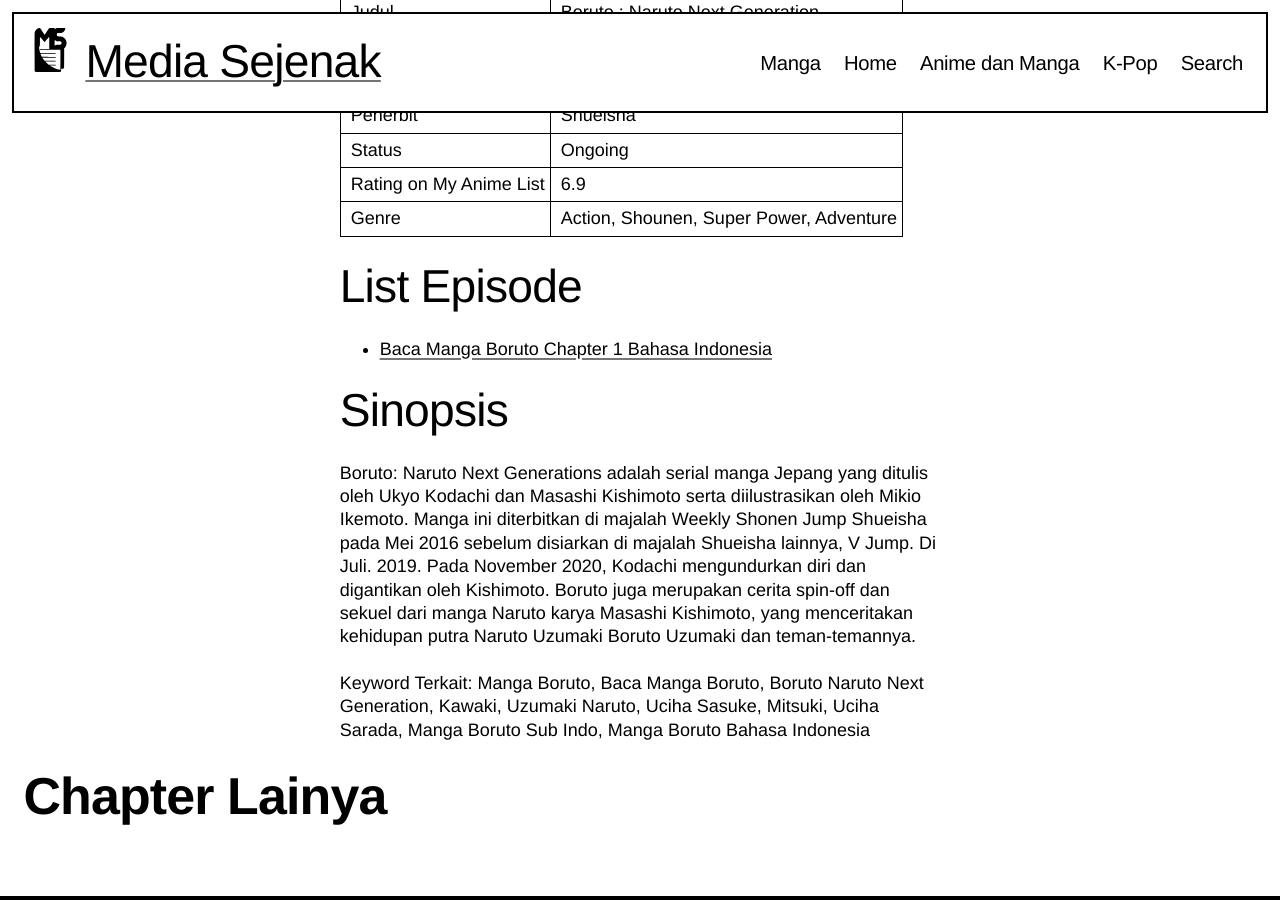
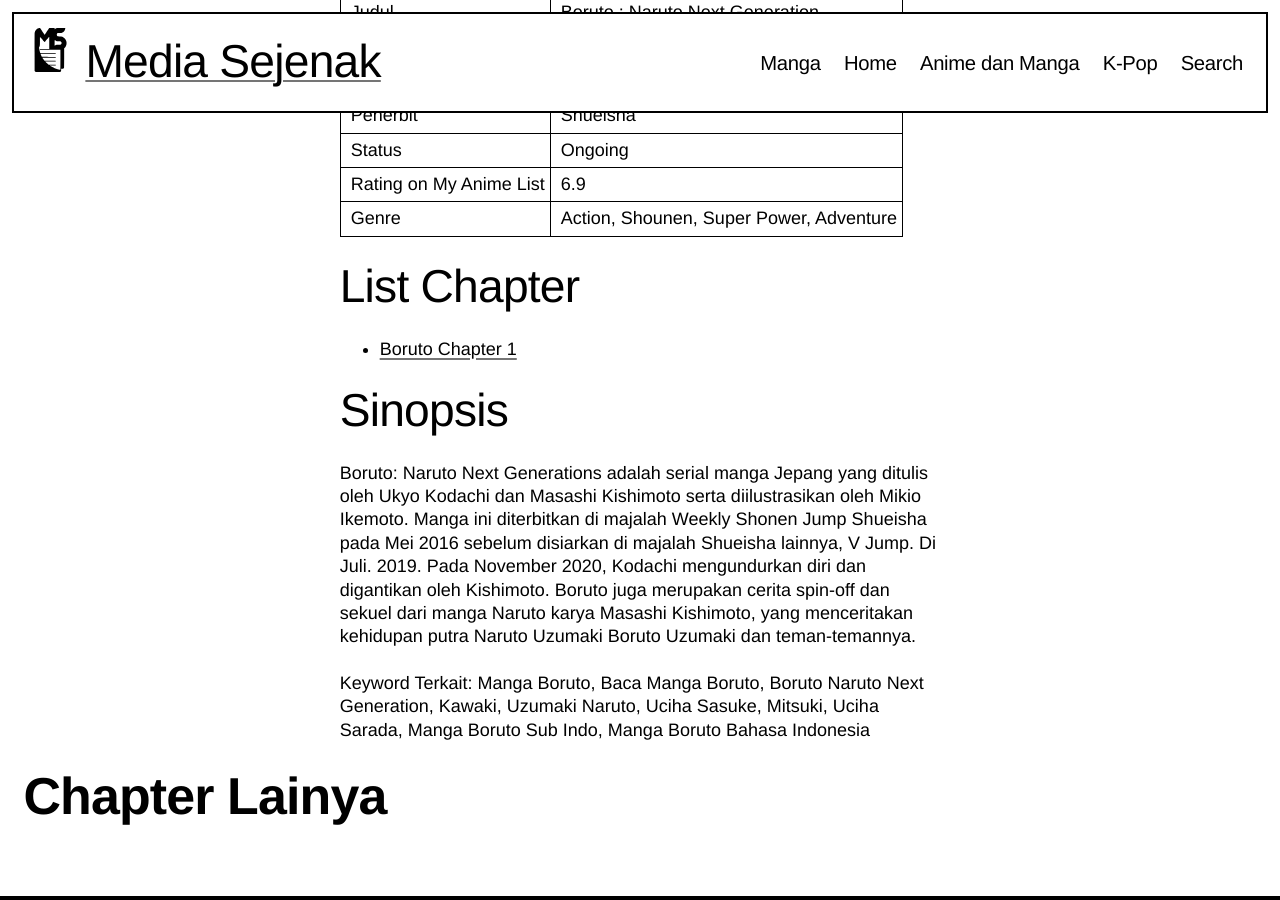
Before and after one commit to mediasejenak/mediasejenak.github.io, a Jekyll site: the page built from _series/Boruto.html, in a window 1280 px wide and 900 px high, scrolled down 1847 px. Built offline with Jekyll 4.4.1, drawn with Linux system fonts in a browser that asks for light colours; some web fonts are replaced; a script that is not in the unit is left out.

Commit message:
Update Boruto.html

```diff
--- a/_series/Boruto.html
+++ b/_series/Boruto.html
@@ -61,12 +61,12 @@
 	<tbody>
 </table>
 
-<h2>List Episode</h2>
+<h2>List Chapter</h2>
 
 <ul>
 {% for manga in site.manga %}
   {% if manga.tags contains "Boruto" %}
-    <li><a href="{{ manga.url }}">{{ manga.title }}</a></li>
+    <li><a href="{{ manga.url }}">{{ manga.subtitle }}</a></li>
   {% endif %}
 {% endfor %}
 </ul>
```
